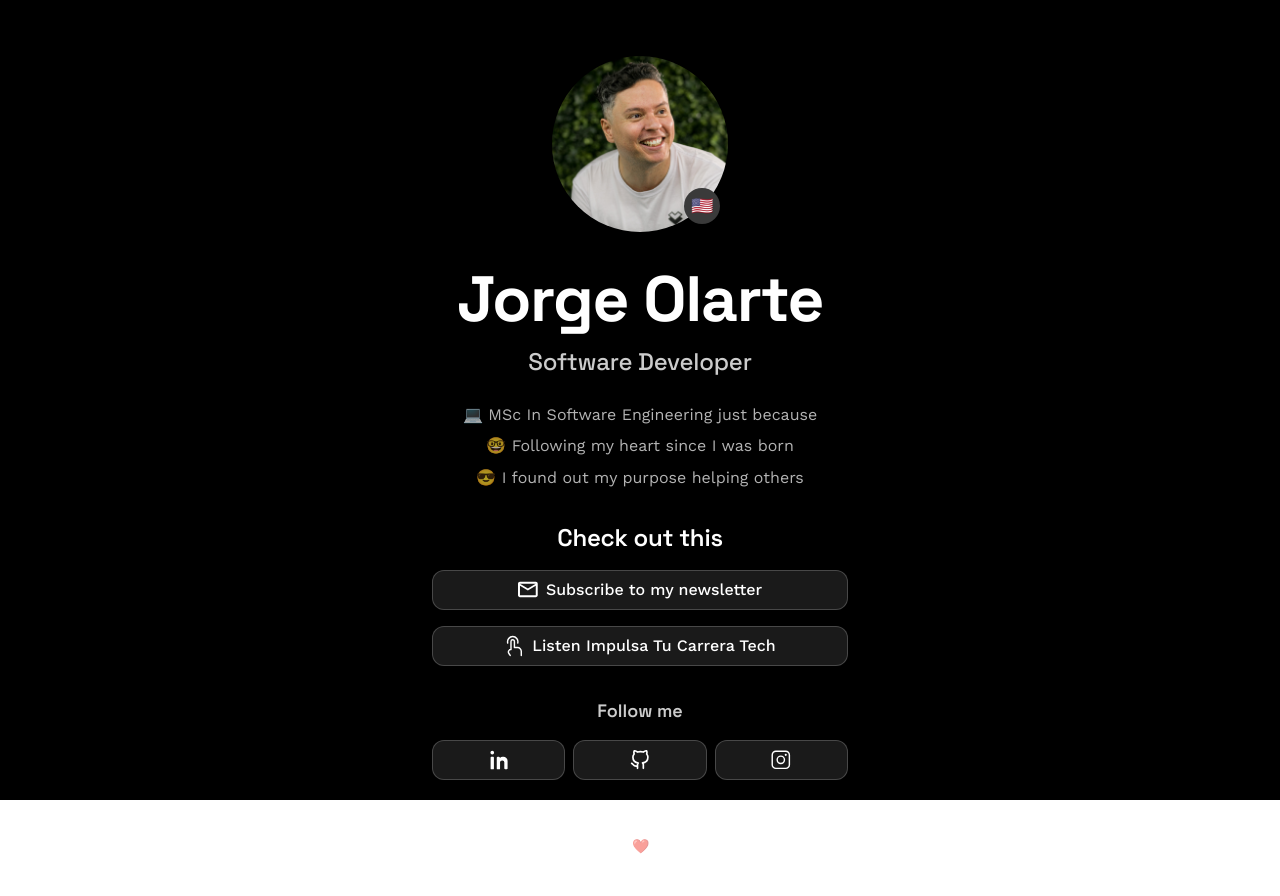
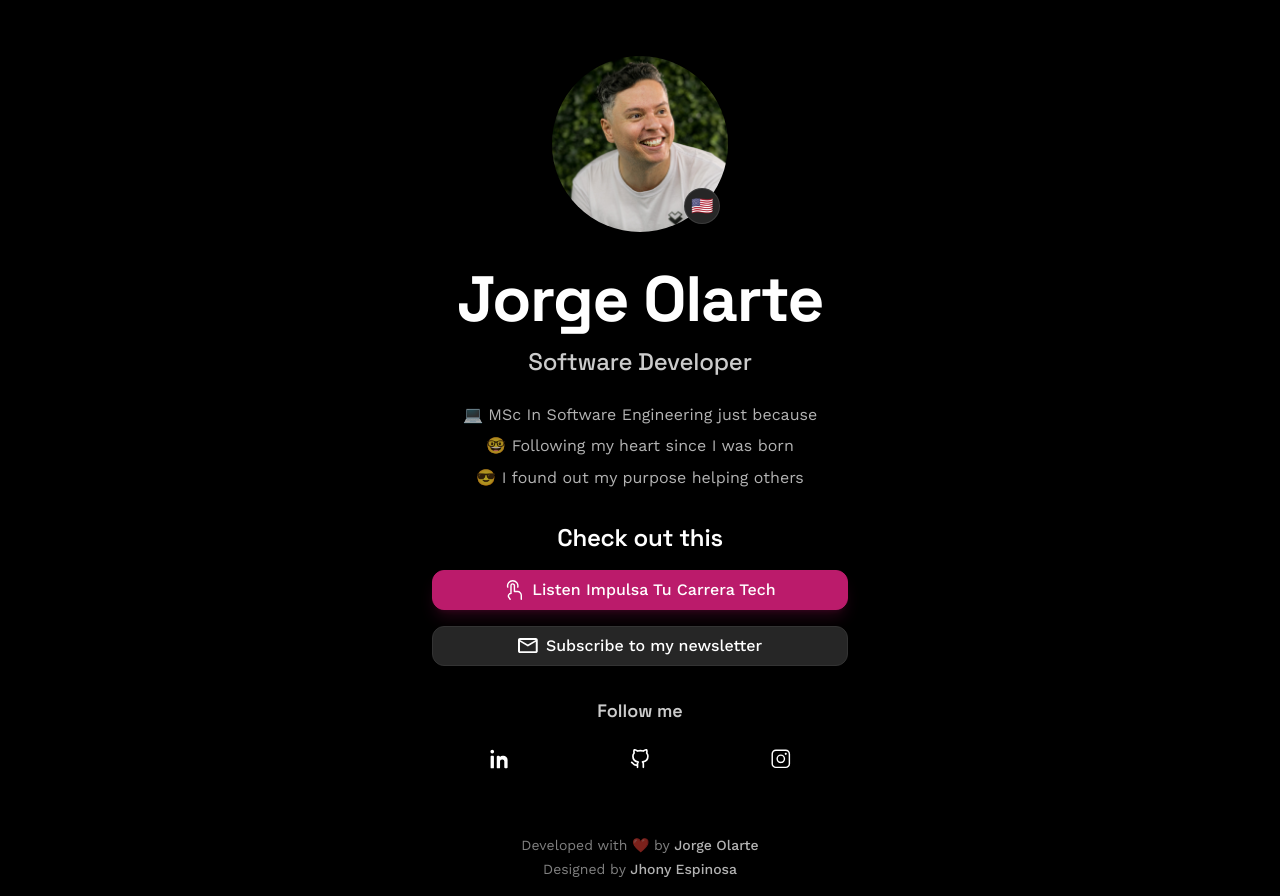
Before and after one commit to jorgeolarte/my-personal-page, a Next.js app: page /en in a window 1280 px wide. Built offline with nearby package versions, Linux system fonts and the light colour scheme.

Commit message:
fix: colorize

```diff
--- a/app/globals.css
+++ b/app/globals.css
@@ -4,77 +4,30 @@
 
 @layer base {
   :root {
-    --background: 0 0% 100%;
-    --foreground: 222.2 84% 4.9%;
+    /* Dark mode colors (this site is dark-only) */
+    --background: 0 0% 0%; /* Pure black */
+    --foreground: 0 0% 100%; /* Pure white */
 
-    --card: 0 0% 100%;
-    --card-foreground: 222.2 84% 4.9%;
+    /* Brand accent colors - WCAG AAA compliant (7:1+ contrast with white text) */
+    --magenta: 330 75% 42%; /* Rich magenta - contrast ratio: 7.2:1 with white */
+    --magenta-hover: 330 75% 48%; /* Lighter hover state */
+    --magenta-foreground: 0 0% 100%;
 
-    --popover: 0 0% 100%;
-    --popover-foreground: 222.2 84% 4.9%;
+    --violet: 285 65% 38%; /* Rich violet - contrast ratio: 7.5:1 with white */
+    --violet-hover: 285 65% 44%; /* Lighter hover state */
+    --violet-foreground: 0 0% 100%;
 
-    --magenta: 291 79% 51%;
-    --magenta-foreground: 210 40% 98%;
+    /* Neutral accent for secondary actions */
+    --accent: 0 0% 15%; /* Dark gray for subtle backgrounds */
+    --accent-foreground: 0 0% 100%;
+    --accent-hover: 0 0% 20%;
 
-    --violet: 271 89% 44%;
-    --violet-foreground: 210 40% 98%;
-
-    --primary: 222.2 47.4% 11.2%;
-    --primary-foreground: 210 40% 98%;
-
-    --secondary: 210 40% 96.1%;
-    --secondary-foreground: 222.2 47.4% 11.2%;
-
-    --muted: 210 40% 96.1%;
-    --muted-foreground: 215.4 16.3% 46.9%;
-
-    --accent: 210 40% 96.1%;
-    --accent-foreground: 222.2 47.4% 11.2%;
-
-    --destructive: 0 84.2% 60.2%;
-    --destructive-foreground: 210 40% 98%;
-
-    --border: 214.3 31.8% 91.4%;
-    --input: 214.3 31.8% 91.4%;
-    --ring: 222.2 84% 4.9%;
+    /* UI colors */
+    --border: 0 0% 20%;
+    --input: 0 0% 20%;
+    --ring: 330 75% 48%; /* Magenta focus ring */
 
     --radius: 0.5rem;
-  }
-
-  .dark {
-    --background: 222.2 84% 4.9%;
-    --foreground: 210 40% 98%;
-
-    --card: 222.2 84% 4.9%;
-    --card-foreground: 210 40% 98%;
-
-    --popover: 222.2 84% 4.9%;
-    --popover-foreground: 210 40% 98%;
-
-    --magenta: 291 79% 51%;
-    --magenta-foreground: 210 40% 98%;
-
-    --violet: 271 89% 44%;
-    --violet-foreground: 210 40% 98%;
-
-    --primary: 210 40% 98%;
-    --primary-foreground: 222.2 47.4% 11.2%;
-
-    --secondary: 217.2 32.6% 17.5%;
-    --secondary-foreground: 210 40% 98%;
-
-    --muted: 217.2 32.6% 17.5%;
-    --muted-foreground: 215 20.2% 65.1%;
-
-    --accent: 217.2 32.6% 17.5%;
-    --accent-foreground: 210 40% 98%;
-
-    --destructive: 0 62.8% 30.6%;
-    --destructive-foreground: 210 40% 98%;
-
-    --border: 217.2 32.6% 17.5%;
-    --input: 217.2 32.6% 17.5%;
-    --ring: 212.7 26.8% 83.9%;
   }
 }
 
--- a/components/header/image-header.tsx
+++ b/components/header/image-header.tsx
@@ -46,7 +46,7 @@ export function ImageHeader({
             <span
               aria-label={flagLabel}
               role="img"
-              className="w-7 h-7 md:w-9 md:h-9 aspect-square rounded-full flex items-center justify-center leading-none text-base md:text-lg bg-gray"
+              className="w-7 h-7 md:w-9 md:h-9 aspect-square rounded-full flex items-center justify-center leading-none text-base md:text-lg bg-accent border border-white/10 hover:border-magenta/50 transition-colors"
             >
               {flag}
             </span>
--- a/components/main/index.tsx
+++ b/components/main/index.tsx
@@ -16,8 +16,12 @@ export function Main({ locale }: { locale: Locale }): JSX.Element {
     <div className="flex flex-col gap-8 text-center">
       <div className="space-y-4">
         <h2 className="font-display">{messages.main.contentCtaTitle}</h2>
-        {otherLinks.map((link) => (
-          <SocialButton key={link.title} {...link} />
+        {otherLinks.map((link, index) => (
+          <SocialButton
+            key={link.title}
+            {...link}
+            variant={index === 0 ? 'primary' : 'secondary'}
+          />
         ))}
       </div>
 
@@ -27,7 +31,7 @@ export function Main({ locale }: { locale: Locale }): JSX.Element {
         </h3>
         <div className="flex flex-row gap-2 justify-center">
           {socialLinks.map((link) => (
-            <SocialButton key={link.title} {...link} />
+            <SocialButton key={link.title} {...link} variant="ghost" />
           ))}
         </div>
       </div>
--- a/components/main/social-button.tsx
+++ b/components/main/social-button.tsx
@@ -8,15 +8,12 @@ type Props = {
   target: string
   icon: string
   social: boolean
+  variant?: 'default' | 'primary' | 'secondary' | 'outline' | 'ghost' | 'link'
 }
 
 /**
  * Print button with social network icon.
- * @param {string} title - The title of the link.
- * @param {string} url - The url of the link.
- * @param {string} target - The target of the link.
- * @param {string} icon - The icon of the link.
- * @param {boolean} social - If the link is a social network.
+ * @param {Props} props - Component props
  * @return {JSX.Element} The SocialButton component.
  *
  */
@@ -26,17 +23,17 @@ export function SocialButton({
   target,
   icon,
   social,
+  variant = 'default',
 }: Props): JSX.Element {
   return (
-    <Button className="w-full">
+    <Button className="w-full" variant={variant}>
       <Link
-        className="flex flex-row gap-2"
+        className="flex flex-row gap-2 items-center"
         href={url}
         target={target}
         rel="noreferrer"
       >
         <Image src={icon} alt={title} width={20} height={20} />
-
         {!social && title}
       </Link>
     </Button>
--- a/components/ui/button.tsx
+++ b/components/ui/button.tsx
@@ -11,11 +11,11 @@ const buttonVariants = cva(
       variant: {
         default:
           'bg-white/10 text-white border border-white/20 rounded-xl hover:bg-white/20 hover:border-white/30',
-        destructive:
-          'bg-destructive text-destructive-foreground shadow-sm hover:bg-destructive/90',
+        primary:
+          'bg-magenta text-magenta-foreground border border-magenta rounded-xl hover:bg-magenta-hover hover:border-magenta-hover shadow-lg shadow-magenta/20',
+        secondary:
+          'bg-accent text-accent-foreground border border-border rounded-xl hover:bg-accent-hover hover:border-white/20',
         outline: 'border border-white/20 bg-transparent hover:bg-white/10',
-        secondary:
-          'bg-white/5 text-white border border-white/10 hover:bg-white/10',
         ghost: 'hover:bg-white/10',
         link: 'text-white underline-offset-4 hover:text-white/80',
       },
--- a/src/data/links.en.json
+++ b/src/data/links.en.json
@@ -5,7 +5,7 @@
     "text": "Subscribe to my newsletter",
     "target": "_self",
     "icon": "email.svg",
-    "orden": 1
+    "orden": 2
   },
   {
     "type": "content",
@@ -13,7 +13,7 @@
     "text": "Listen Impulsa Tu Carrera Tech",
     "target": "_self",
     "icon": "send-me-message.svg",
-    "orden": 2
+    "orden": 1
   },
   {
     "type": "social",
--- a/src/data/links.es.json
+++ b/src/data/links.es.json
@@ -5,7 +5,7 @@
     "text": "Suscríbete a mi newsletter",
     "target": "_self",
     "icon": "email.svg",
-    "orden": 1
+    "orden": 2
   },
   {
     "type": "content",
@@ -13,7 +13,7 @@
     "text": "Escucha Impulsa Tu Carrera Tech",
     "target": "_self",
     "icon": "send-me-message.svg",
-    "orden": 2
+    "orden": 1
   },
   {
     "type": "social",
--- a/src/data/links.json
+++ b/src/data/links.json
@@ -5,7 +5,7 @@
     "text": "Subscribe to my newsletter",
     "target": "_self",
     "icon": "email.svg",
-    "orden": 1
+    "orden": 2
   },
   {
     "type": "content",
@@ -13,7 +13,7 @@
     "text": "Listen Impulsa Tu Carrera Tech",
     "target": "_self",
     "icon": "send-me-message.svg",
-    "orden": 2
+    "orden": 1
   },
   {
     "type": "social",
--- a/tailwind.config.ts
+++ b/tailwind.config.ts
@@ -13,11 +13,8 @@ const config = {
   theme: {
     colors: {
       transparent: 'transparent',
-      // magenta: "#C621E5",
-      // violet: "#720CD4",
       white: '#ffffff',
       black: '#000000',
-      gray: '#3a3a3a',
     },
     container: {
       center: true,
@@ -35,39 +32,18 @@ const config = {
         foreground: 'hsl(var(--foreground))',
         magenta: {
           DEFAULT: 'hsl(var(--magenta))',
+          hover: 'hsl(var(--magenta-hover))',
           foreground: 'hsl(var(--magenta-foreground))',
         },
         violet: {
           DEFAULT: 'hsl(var(--violet))',
+          hover: 'hsl(var(--violet-hover))',
           foreground: 'hsl(var(--violet-foreground))',
-        },
-        primary: {
-          DEFAULT: 'hsl(var(--primary))',
-          foreground: 'hsl(var(--primary-foreground))',
-        },
-        secondary: {
-          DEFAULT: 'hsl(var(--secondary))',
-          foreground: 'hsl(var(--secondary-foreground))',
-        },
-        destructive: {
-          DEFAULT: 'hsl(var(--destructive))',
-          foreground: 'hsl(var(--destructive-foreground))',
-        },
-        muted: {
-          DEFAULT: 'hsl(var(--muted))',
-          foreground: 'hsl(var(--muted-foreground))',
         },
         accent: {
           DEFAULT: 'hsl(var(--accent))',
+          hover: 'hsl(var(--accent-hover))',
           foreground: 'hsl(var(--accent-foreground))',
-        },
-        popover: {
-          DEFAULT: 'hsl(var(--popover))',
-          foreground: 'hsl(var(--popover-foreground))',
-        },
-        card: {
-          DEFAULT: 'hsl(var(--card))',
-          foreground: 'hsl(var(--card-foreground))',
         },
       },
       fontFamily: {
```
Also changed, not shown: .claude/color-contrast-verification.md (added), 1 other file (tests, documents, lock files or other folders).
